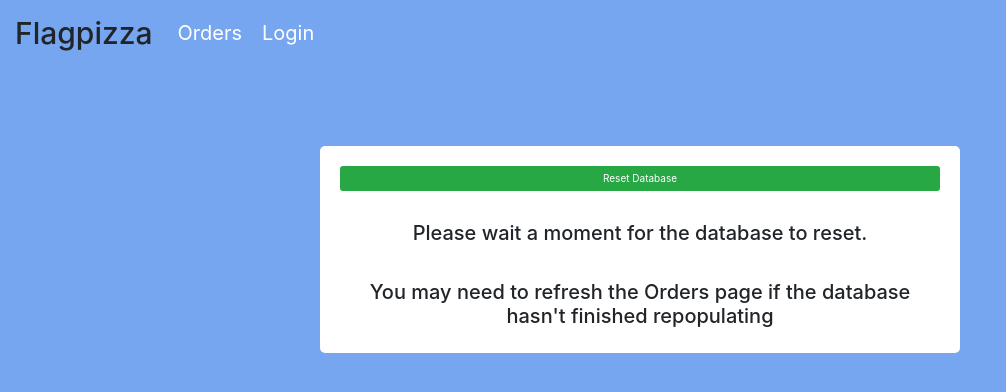
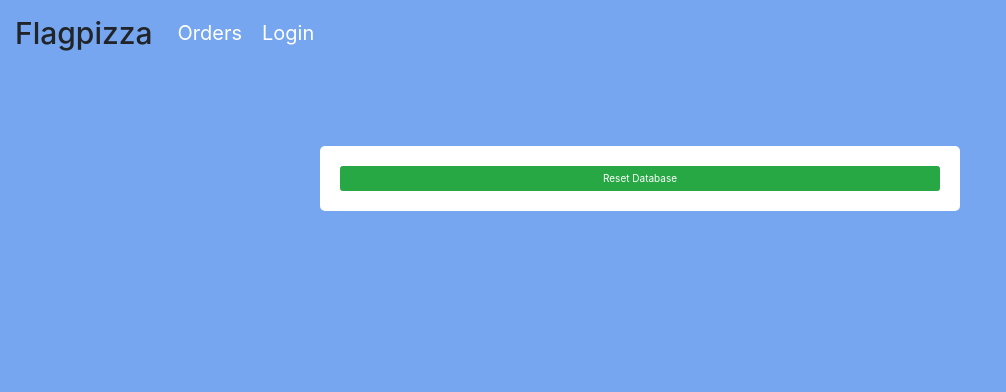
Before and after one commit to civictechdc/us-congress-pizza-flag-tracker-frontend, a React (Create React App) app: page /refresh in a window 1280 px wide. Shown: the top 392 px of the page, without its empty margins (0-1006 px from the left). Built offline with nearby package versions, Linux system fonts and the light colour scheme; no server answers.

Commit message:
moved user messaging to popUpBox

```diff
--- a/src/components/refresh.js
+++ b/src/components/refresh.js
@@ -8,7 +8,7 @@ const Refresh = (props) => {
   const initialMessageState = {
     checkSaved: true,
     isLastChangeUSState: false,
-    text: "",
+    text: "Please wait a moment for the database to reset.",
   };
 
   const [message, setMessage] = useState(initialMessageState);
@@ -56,13 +56,13 @@ const Refresh = (props) => {
         <button onClick={resetDatabase} className={`btn btn-success`}>
           Reset Database
         </button>
-        <h2 style={{ textAlign: "center" }}>
+        {/* <h2 style={{ textAlign: "center" }}>
           Please wait a moment for the database to reset.
         </h2>
         <h2 style={{ textAlign: "center" }}>
           You may need to refresh the Orders page if the database hasn't
           finished repopulating
-        </h2>
+        </h2> */}
       </div>
       {redirectNow ? (
         <Route exact path="/refresh">
```
